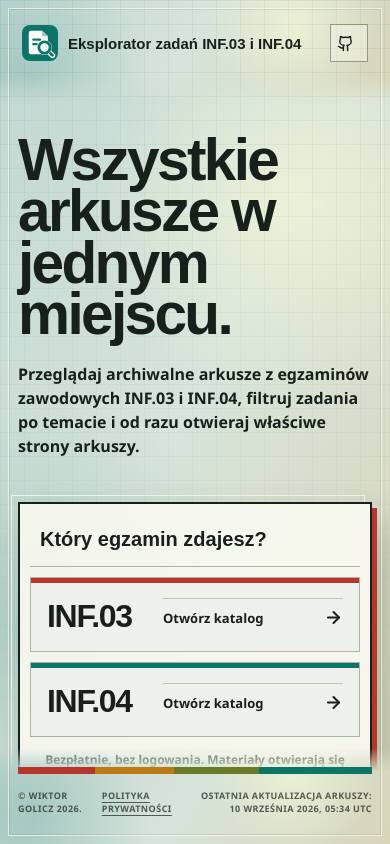
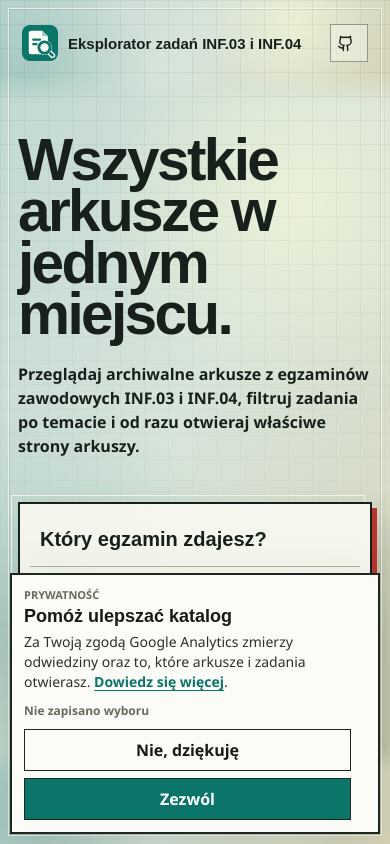
Before and after one commit to Wiktor102/exam-explorer, a React (Vite) app: page / in a window 390 px wide. Shown: the top 844 px of the page. Built offline with nearby package versions, Linux system fonts and the light colour scheme.

Commit message:
Fix mobile cookie consent positioning
- Keep mobile consent banners fixed and account for safe-area insets
- Prevent small-screen banners from exceeding the viewport

```diff
--- a/src/styles/privacy.css
+++ b/src/styles/privacy.css
@@ -404,17 +404,10 @@
 @media (max-width: 720px) {
   .cookie-consent {
     left: 10px;
-    bottom: 10px;
+    bottom: max(10px, env(safe-area-inset-bottom));
     grid-template-columns: auto minmax(0, 1fr);
     width: calc(100vw - 20px);
     padding: 12px;
-  }
-
-  .cookie-consent:not(.with-close) {
-    position: static;
-    z-index: auto;
-    width: 100%;
-    margin-top: 10px;
   }
 
   .cookie-consent.with-close {
@@ -449,7 +442,7 @@
   .cookie-consent {
     grid-template-columns: minmax(0, 1fr);
     gap: 10px;
-    max-height: calc(100dvh - 20px);
+    max-height: calc(100dvh - max(20px, env(safe-area-inset-bottom)));
     overflow: auto;
     padding: 12px;
     scrollbar-gutter: stable;
```
